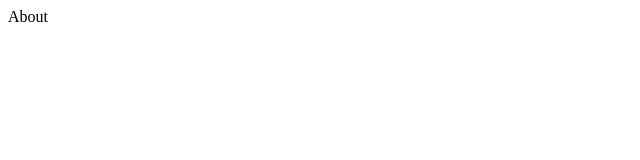
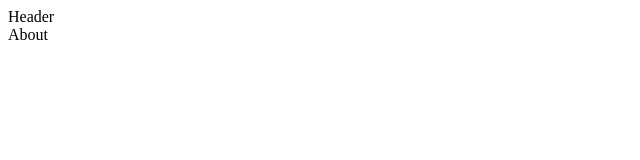
Before and after one commit to brunosimonhetic/test-p2021, a plain HTML site: page about.html in a window 1280 px wide. Shown: the full height of the page, 0-640 px from the left. Drawn offline with Linux system fonts and the light colour scheme.

Commit message:
Add header on each page

```diff
--- a/about.html
+++ b/about.html
@@ -7,6 +7,7 @@
     <title>Document</title>
 </head>
 <body>
+    <header>Header</header>
     About
 </body>
 </html>
```
Also changed, not shown: contact.html (+1 -0 lines), index.html (+1 -0 lines).
